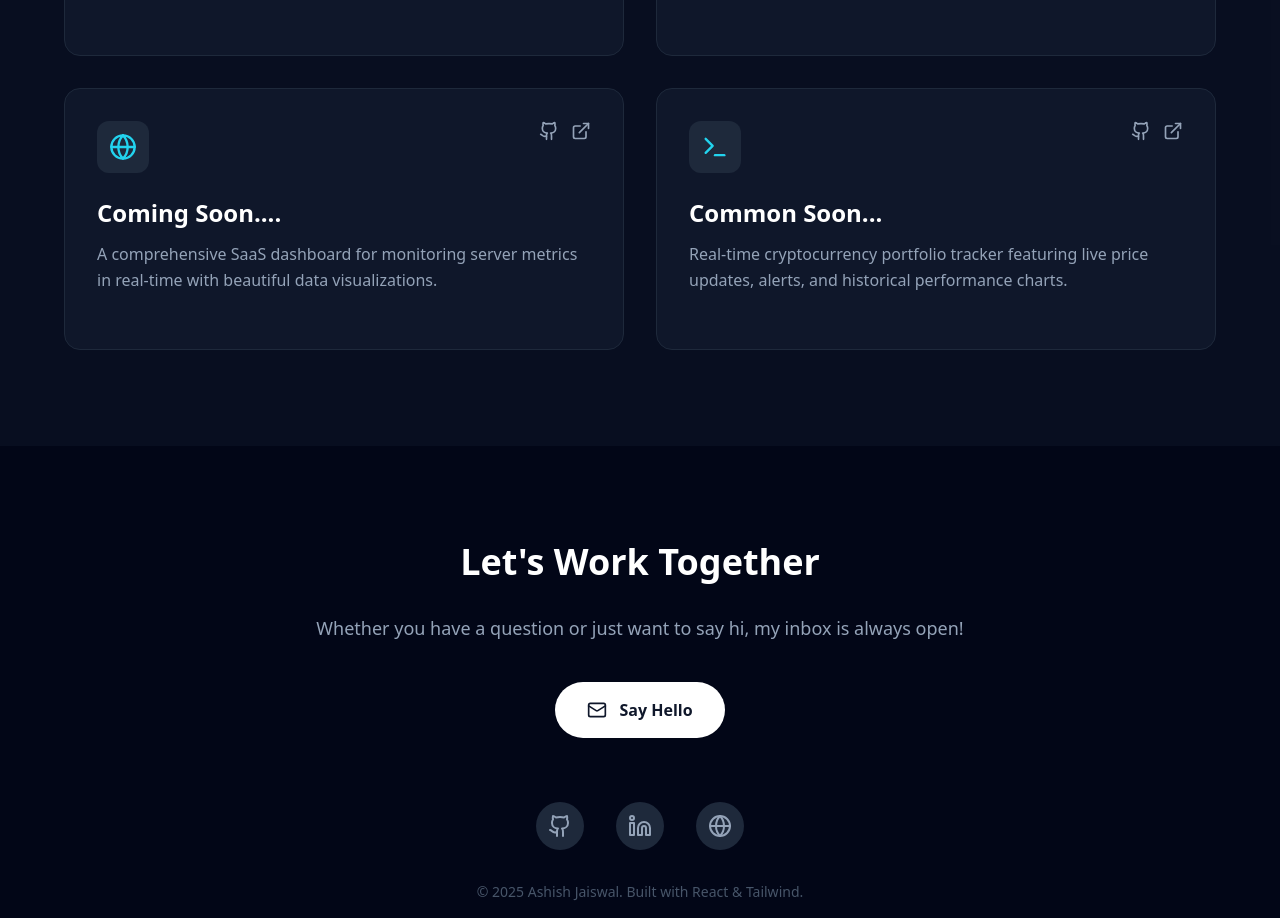
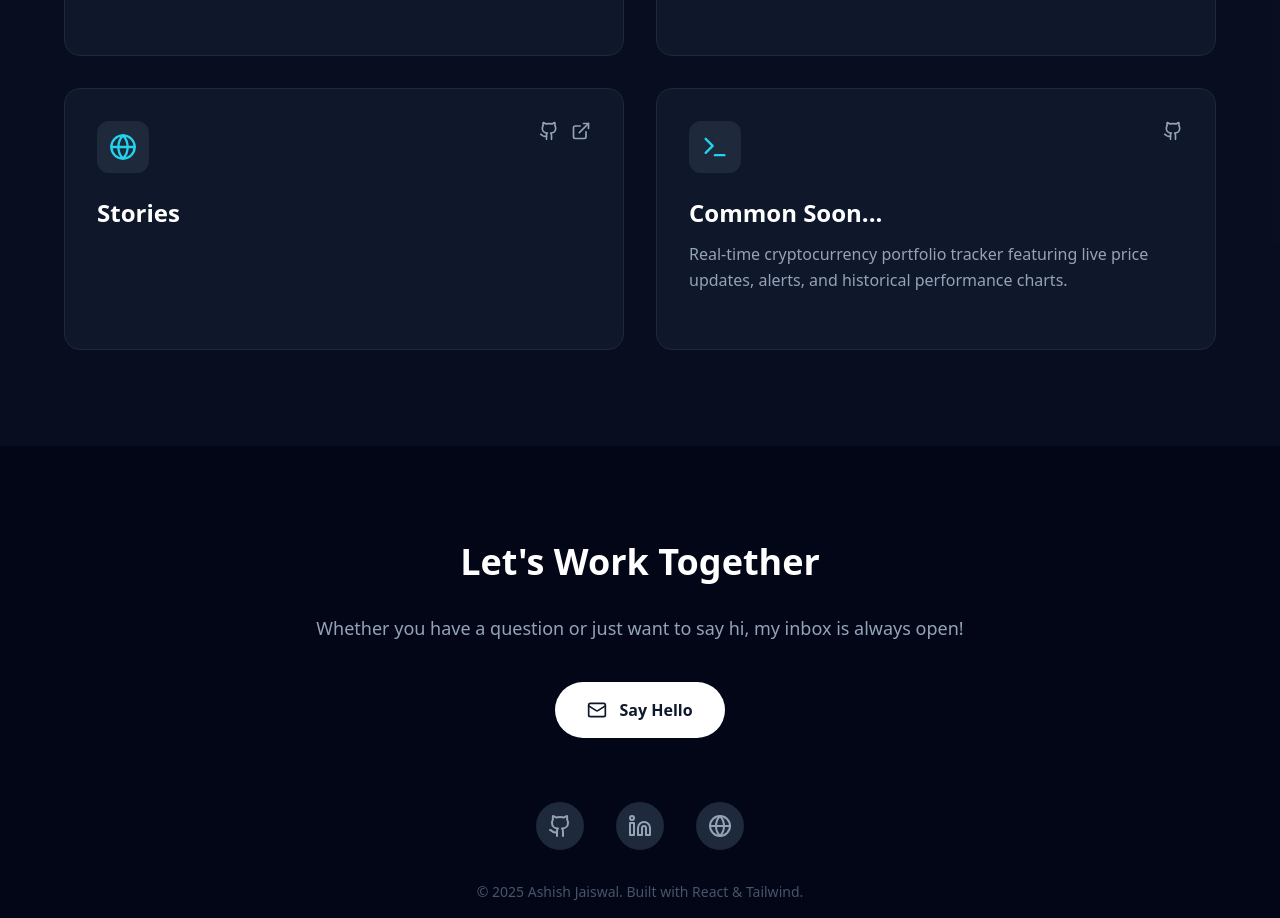
Before and after one commit to ashishJaiswal01/my-digital-showroom-90, a React (Vite) app: page / in a window 1280 px wide. Shown: the part 1280-2198 px from the top of the page. Built offline with nearby package versions, Linux system fonts and the light colour scheme.

Commit message:
UI changes

```diff
--- a/src/HomePage.tsx
+++ b/src/HomePage.tsx
@@ -126,18 +126,17 @@ export const HomePage = () => {
       links: { github: "#", demo: "https://talktomyresume.onrender.com/" }
     },
     {
-      title: "Coming Soon....",
-      description: "A comprehensive SaaS dashboard for monitoring server metrics in real-time with beautiful data visualizations.",
-      tags: ["React", "Langraph", "Python"],
+      title: "Stories",
+      description: "",
       icon: Globe,
-      links: { github: "#", demo: "#" }
+      links: { github: "#", demo: "https://medium.com/me/stories?tab=posts-published" }
     },
     {
       title: "Common Soon...",
       description: "Real-time cryptocurrency portfolio tracker featuring live price updates, alerts, and historical performance charts.",
       tags: ["TypeScript", "Node.js"],
       icon: Terminal,
-      links: { github: "#", demo: "#" }
+      links: { github: "#", demo: "" }
     }
   ];
 
```
